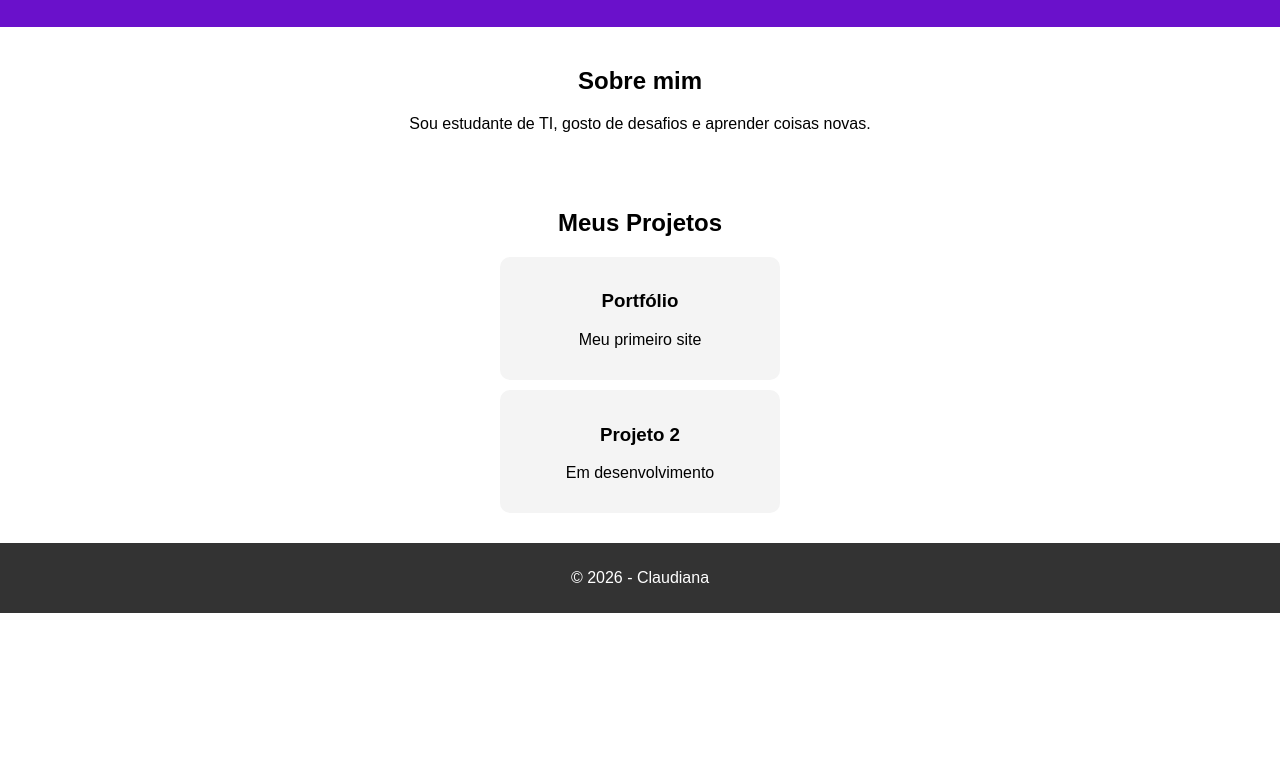
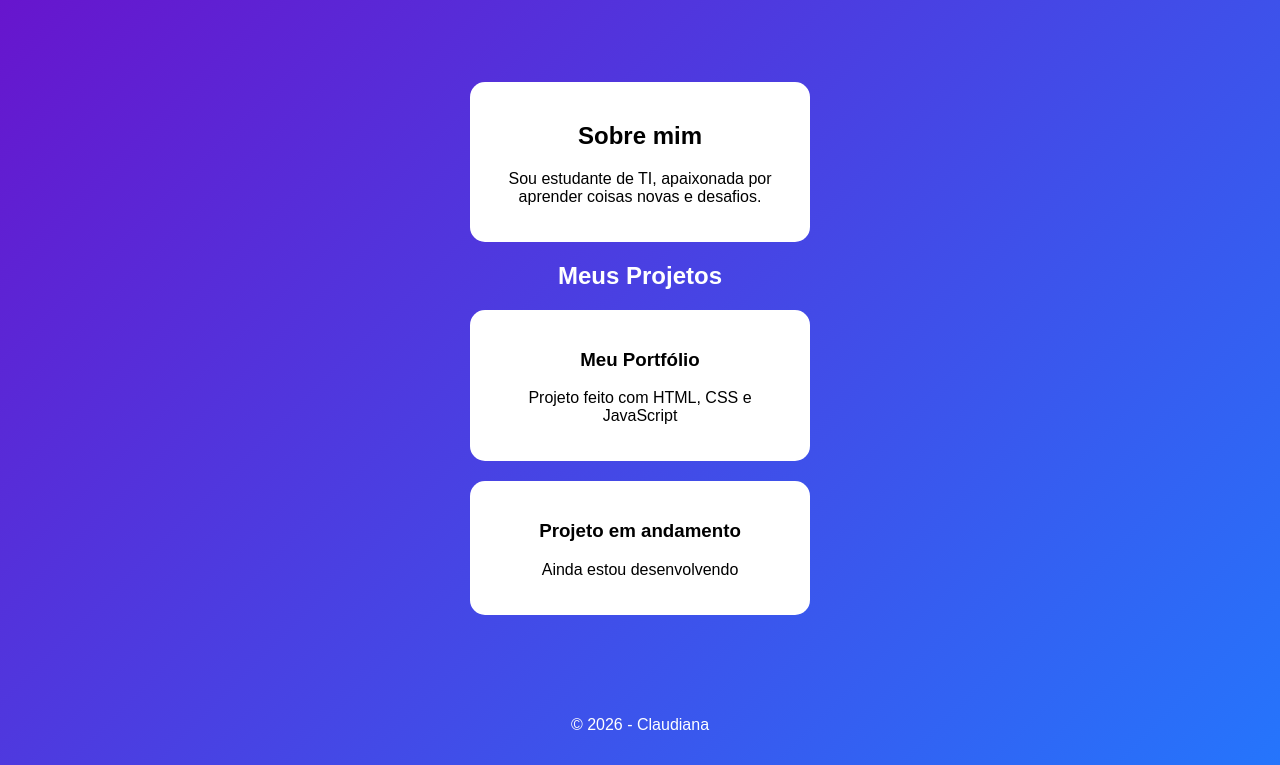
Before and after one commit to claudianafsc78-arch/meu-portfolio, a plain HTML site: page index.html in a window 1280 px wide. Shown: the part 93-858 px from the top of the page. Before the commit the page ends 800 px from the top, so only its background shows below. Drawn offline with Linux system fonts and the light colour scheme.

Commit message:
Update index.html

```diff
--- a/index.html
+++ b/index.html
@@ -2,42 +2,39 @@
 <html lang="pt-br">
 <head>
 <meta charset="UTF-8">
-<meta name="viewport" content="width=device-width, initial-scale=1.0">
 <title>Portfólio Claudiana</title>
 
 <style>
 body {
+    margin: 0;
     font-family: Arial;
-    margin: 0;
+    background: linear-gradient(135deg, #6a11cb, #2575fc);
+    color: white;
     text-align: center;
 }
 
-/* Cabeçalho */
 header {
-    background: #6a11cb;
-    color: white;
+    padding: 50px;
+    font-size: 30px;
+    font-weight: bold;
+}
+
+.container {
     padding: 20px;
 }
 
-/* Seções */
-section {
+.card {
+    background: white;
+    color: black;
+    margin: 20px auto;
     padding: 20px;
+    width: 300px;
+    border-radius: 15px;
 }
 
-/* Projetos */
-#projetos div {
-    background: #f4f4f4;
-    margin: 10px auto;
+footer {
+    margin-top: 30px;
     padding: 15px;
-    width: 250px;
-    border-radius: 10px;
-}
-
-/* Rodapé */
-footer {
-    background: #333;
-    color: white;
-    padding: 10px;
 }
 </style>
 </head>
@@ -45,35 +42,47 @@ footer {
 <body>
 
 <header>
-    <h1>Claudiana Silva Carvalho</h1>
+👩‍💻 Claudiana Silva Carvalho
 </header>
 
-<section>
-    <h2>Sobre mim</h2>
-    <p>Sou estudante de TI, gosto de desafios e aprender coisas novas.</p>
-</section>
+<div class="container">
 
-<section>
-    <h2>Meus Projetos</h2>
-    <div id="projetos"></div>
-</section>
+<div class="card">
+<h2>Sobre mim</h2>
+<p>Sou estudante de TI, apaixonada por aprender coisas novas e desafios.</p>
+</div>
+
+<h2>Meus Projetos</h2>
+
+<div id="projetos"></div>
+
+</div>
 
 <footer>
-    <p>© 2026 - Claudiana</p>
+<p>© 2026 - Claudiana</p>
 </footer>
 
 <script>
 const projetos = [
-    { nome: "Portfólio", descricao: "Meu primeiro site" },
-    { nome: "Projeto 2", descricao: "Em desenvolvimento" }
+    {
+        nome: "Meu Portfólio",
+        descricao: "Projeto feito com HTML, CSS e JavaScript"
+    },
+    {
+        nome: "Projeto em andamento",
+        descricao: "Ainda estou desenvolvendo"
+    }
 ];
 
-const area = document.getElementById("projetos");
+const container = document.getElementById("projetos");
 
-projetos.forEach(function(p) {
-    const item = document.createElement("div");
-    item.innerHTML = "<h3>" + p.nome + "</h3><p>" + p.descricao + "</p>";
-    area.appendChild(item);
+projetos.forEach(p => {
+    container.innerHTML += `
+        <div class="card">
+            <h3>${p.nome}</h3>
+            <p>${p.descricao}</p>
+        </div>
+    `;
 });
 </script>
 
```
